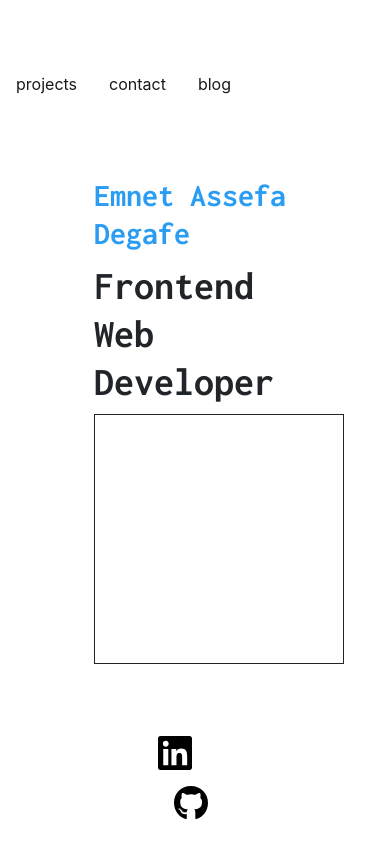
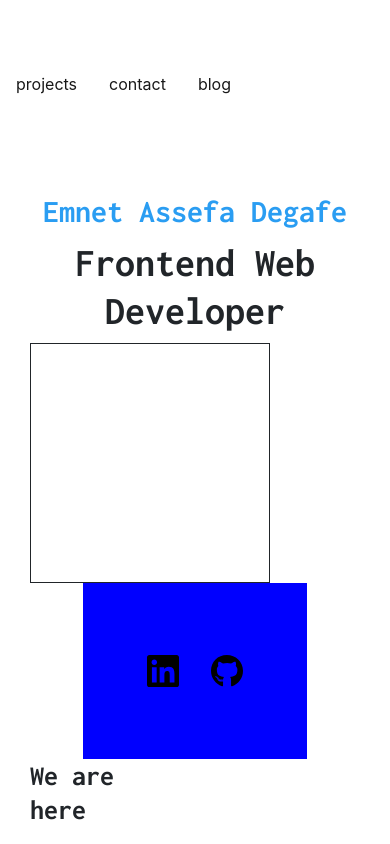
Before and after one commit to Emnetdegafe/personal-site, a React (Create React App) app: page / in a window 390 px wide. Shown: the top 844 px of the page. Built offline with nearby package versions, Linux system fonts and the light colour scheme.

Commit message:
Adjusted responsive sizes

```diff
--- a/src/components/Home/home.scss
+++ b/src/components/Home/home.scss
@@ -4,30 +4,33 @@ h2 {
   color: #2a9df2;
 }
 .home-container {
-  padding: 2rem 4rem;
+  // padding: 2rem 4rem;
+text-align: center;
+padding-top: 3rem;
+}
+.profile-wrap {
+  display: flex;
+  flex-direction: row;
+  justify-content: space-between;
+  padding: 4rem;
 }
 .image-wrap {
 border: 1px solid;
-height: 250px;
-width: 250px;
+height: 15rem;
+width: 15rem;
 }
 .connect-wrap{
   display: inline-block;
   padding: 4rem;
+  background-color: blue;
 }
 .linkedin {
-  width: 50px;
-  height: 50px;
+  width: 3rem;
+  height: 3rem;
   padding-right: 1rem;
 }
 .github {
-  width: 50px;
-  height: 50px;
+  width: 3rem;
+  height: 3rem;
   padding-left: 1rem;
 }
-.second-col{
-  fill: lightsalmon;
-}
-.wrapper-container2 {
-  background-color: lightblue;
-}
```
